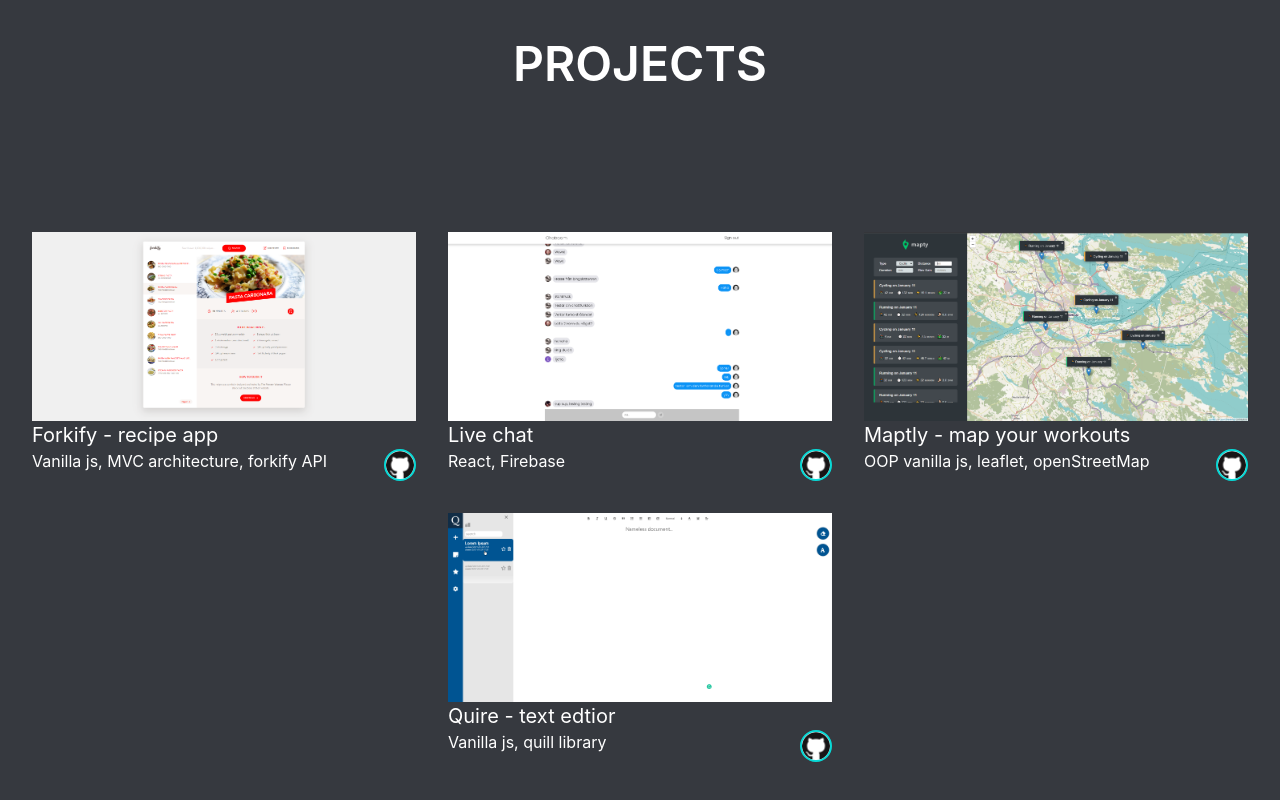
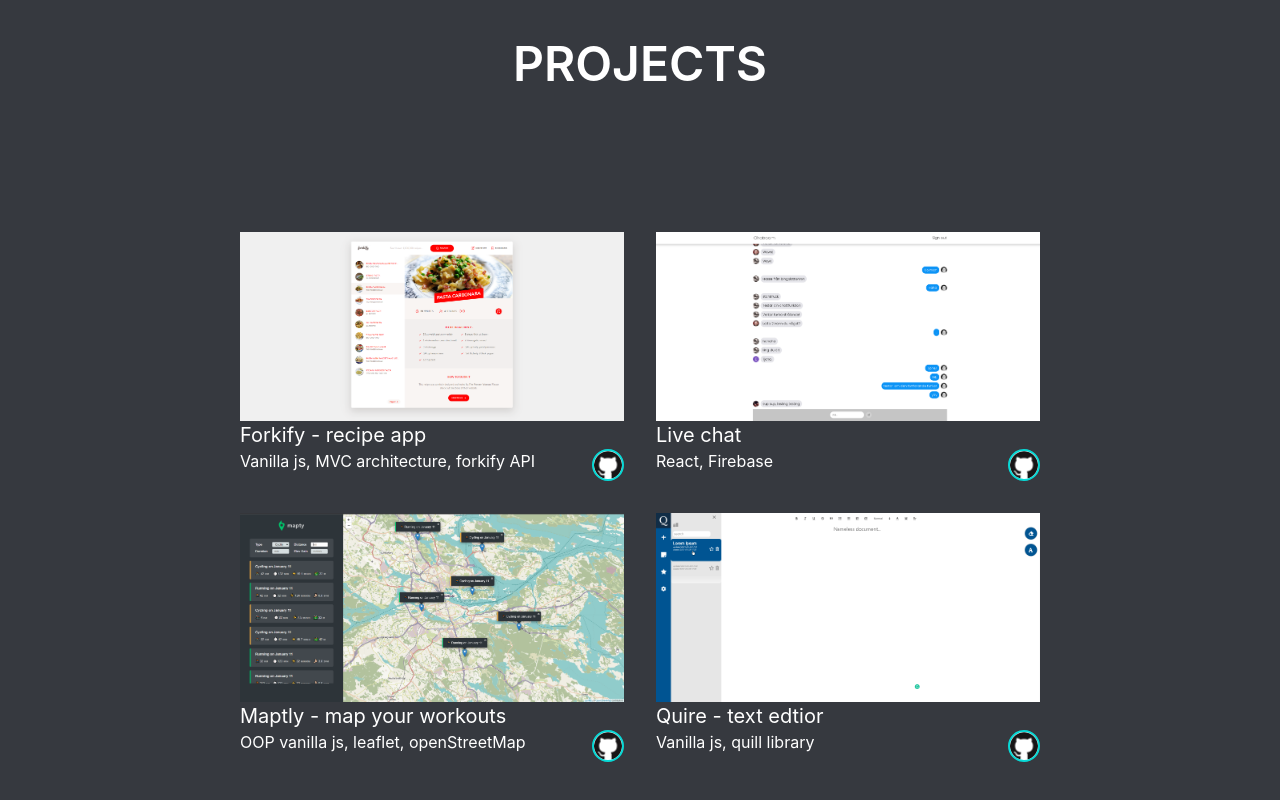
Before and after one commit to Joel-Adving/Portfolio, a Next.js app: page / in a window 1280 px wide. Shown: the part 2014-2814 px from the top of the page. Built offline with nearby package versions, Linux system fonts and the light colour scheme.

Commit message:
mozilla browser bug fix

```diff
--- a/pages/components/Header/Header.js
+++ b/pages/components/Header/Header.js
@@ -29,8 +29,7 @@
               className=" py-3 sm:p-2 hover:text-discordTheme-lightest"
               href="#projects"
             >
-              {' '}
-              PROJECTS{' '}
+              PROJECTS
             </a>
           </li>
 
--- a/pages/components/Projects/Projects.js
+++ b/pages/components/Projects/Projects.js
@@ -10,7 +10,7 @@
         <h1 className=" text-5xl my-16  md:my-32 self-center font-semibold text-main-white">
           PROJECTS
         </h1>
-        <div className="flex flex-col lg:flex-row flex-wrap items-center justify-center">
+        <div className="flex flex-col max-w-screen-lg lg:flex-row flex-wrap items-center justify-center">
           {/* <div className="flex flex-wrap justify-center self-center mb-4"> */}
           <ProjectCard
             title="Forkify - recipe app"
```
